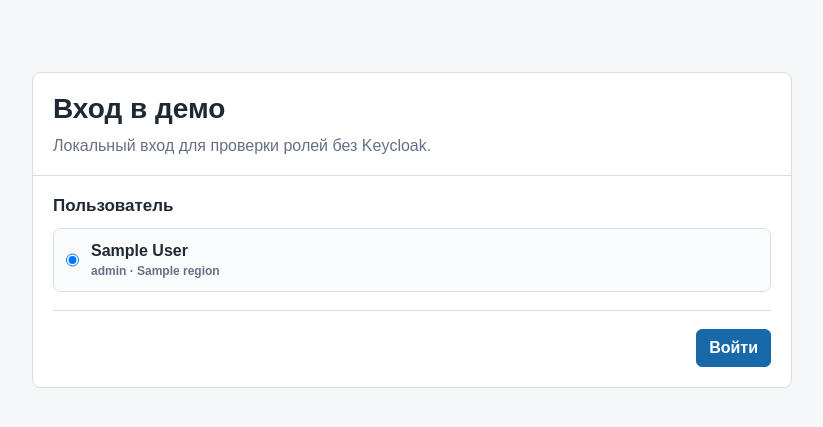
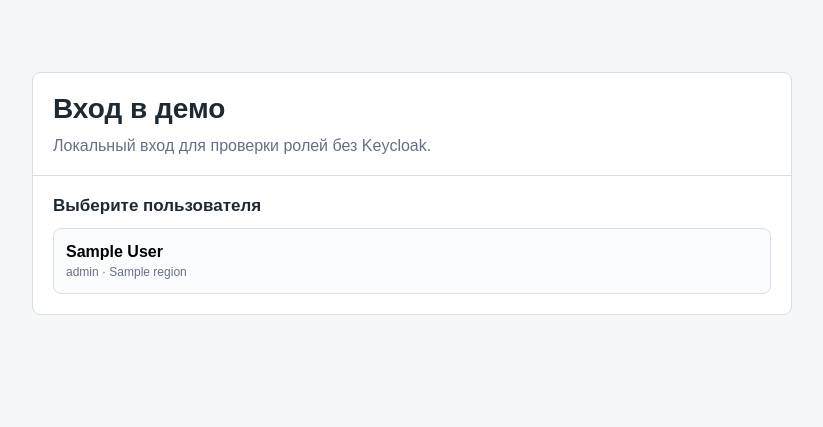
Before and after one commit to milexx/equipment-accounting, a FastAPI app: template app/templates/auth/login.html in a window 1280 px wide. Shown: the top 427 px of the page, without its empty margins (228-1051 px from the left). Run offline with FastAPI, Linux system fonts and the light colour scheme; the template is opened without the code that fills it: most values are stand-ins (such as "Sample title", 1, 10 or a date in 2020); parts of the project's set-up code (start-up, migrations or seed data) failed here and were passed over; some libraries are stand-ins or nearby versions.

Commit message:
Improve demo login usability

```diff
--- a/app/api/auth.py
+++ b/app/api/auth.py
@@ -32,8 +32,16 @@ def login_page(
 @router.post("/login")
 def login(
     login_name: Annotated[str, Form(alias="login")],
+    db: Annotated[Session, Depends(get_db)],
 ) -> Response:
-    response = RedirectResponse("/", status_code=303)
+    user = db.scalar(select(User).where(User.login == login_name, User.is_active.is_(True)))
+    redirect_to = "/"
+    if user and user.role.value == "region":
+        redirect_to = "/region"
+    elif user:
+        redirect_to = "/equipment"
+
+    response = RedirectResponse(redirect_to, status_code=303)
     response.set_cookie(
         "demo_user",
         login_name,
--- a/app/static/app.css
+++ b/app/static/app.css
@@ -77,27 +77,32 @@ nav a.active {
   gap: 10px;
 }
 
-.login-option {
-  display: flex;
-  gap: 12px;
-  align-items: center;
+.login-option-form {
+  margin: 0;
+}
+
+.login-option-button {
+  width: 100%;
+  min-height: 66px;
   border: 1px solid #d9dee7;
   border-radius: 8px;
   padding: 12px;
   background: #fbfcfe;
+  text-align: left;
+  cursor: pointer;
 }
 
-.login-option input {
-  width: auto;
-  margin: 0;
+.login-option-button:hover {
+  border-color: #1769aa;
+  background: #eef4fb;
 }
 
-.login-option span,
-.login-option small {
+.login-option-button span,
+.login-option-button small {
   display: block;
 }
 
-.login-option small {
+.login-option-button small {
   margin-top: 4px;
   color: #667085;
   font-size: 12px;
--- a/app/templates/auth/login.html
+++ b/app/templates/auth/login.html
@@ -15,25 +15,24 @@
           <p>Локальный вход для проверки ролей без Keycloak.</p>
         </div>
       </div>
-      <form class="entry-form" method="post" action="/login">
+      <div class="entry-form">
         <section class="info-section">
-          <h2>Пользователь</h2>
+          <h2>Выберите пользователя</h2>
           <div class="login-options">
             {% for user in users %}
-              <label class="login-option">
-                <input type="radio" name="login" value="{{ user.login }}" {% if loop.first %}checked{% endif %}>
-                <span>
-                  <strong>{{ user.display_name }}</strong>
-                  <small>{{ role_labels[user.role.value] }}{% if user.region %} · {{ user.region.name }}{% endif %}</small>
-                </span>
-              </label>
+              <form method="post" action="/login" class="login-option-form">
+                <input type="hidden" name="login" value="{{ user.login }}">
+                <button type="submit" class="login-option-button">
+                  <span>
+                    <strong>{{ user.display_name }}</strong>
+                    <small>{{ role_labels[user.role.value] }}{% if user.region %} · {{ user.region.name }}{% endif %}</small>
+                  </span>
+                </button>
+              </form>
             {% endfor %}
           </div>
         </section>
-        <div class="form-actions">
-          <button type="submit" class="primary">Войти</button>
-        </div>
-      </form>
+      </div>
     </section>
   </main>
 </body>
```
Also changed, not shown: docs/continuation.md (+2 -0 lines).
